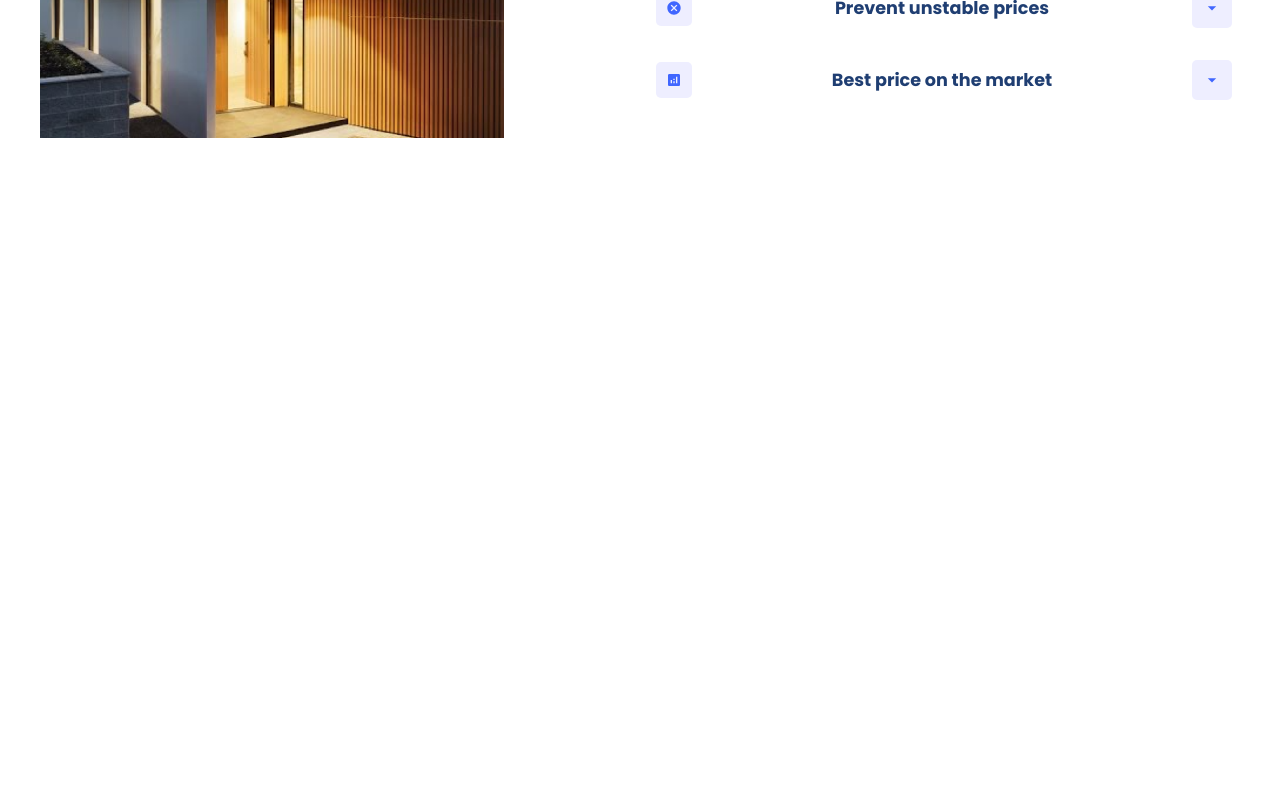
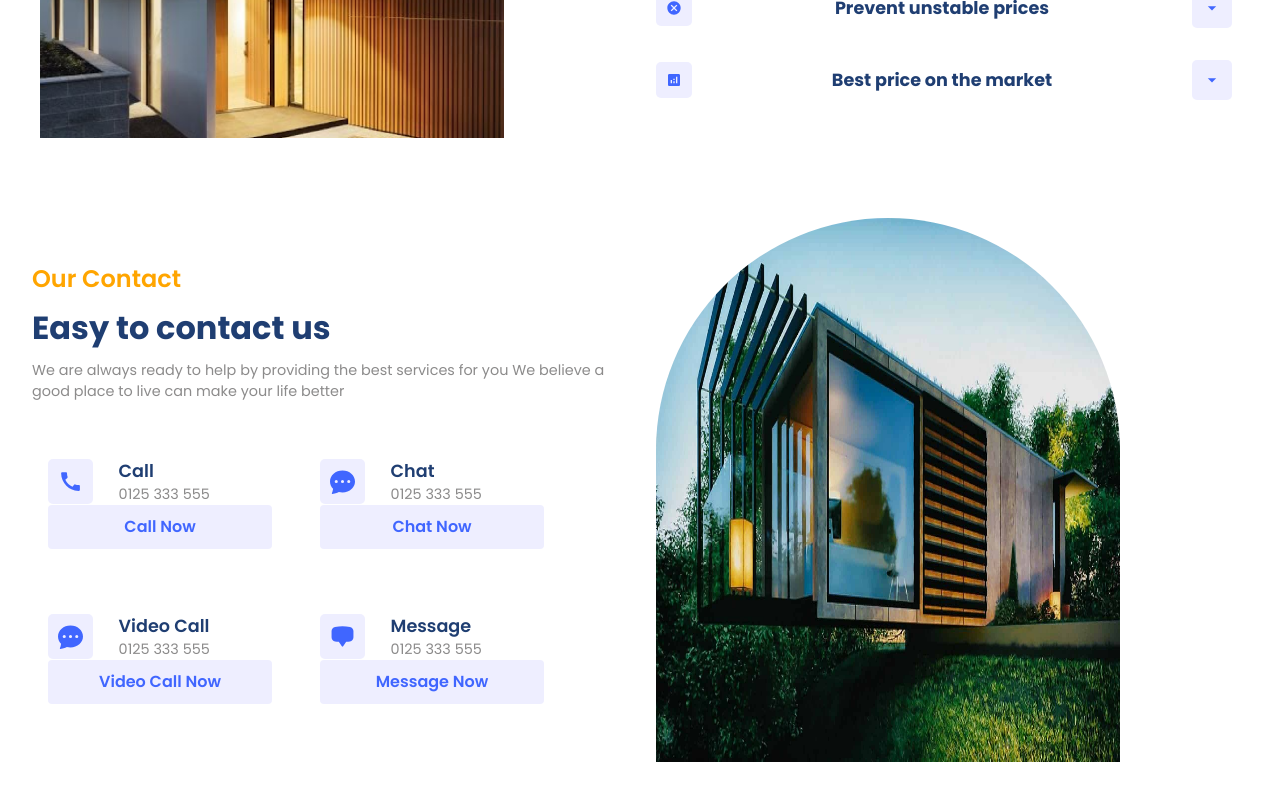
Before and after one commit to haman1/React, a React (Vite) app in the folder ar-homes/: page / in a window 1280 px wide. Shown: the part 1797-2597 px from the top of the page. Before the commit the page ends 1975 px from the top, so only its background shows below. Built offline with nearby package versions, Linux system fonts and the light colour scheme.

Commit message:
contacts section

```diff
--- a/ar-homes/src/App.jsx
+++ b/ar-homes/src/App.jsx
@@ -4,6 +4,7 @@
 import Companies from "./components/companies/Companies";
 import Residencies from "./components/Residencies/Residencies";
 import Value from "./components/value/Value";
+import Contact from "./components/contact/Contact";
 function App() {
   return (
     <div className="App">
@@ -15,6 +16,7 @@
         <Companies/>
         <Residencies />
         <Value />
+        <Contact />
     </div>
   );
 }
--- /dev/null
+++ b/ar-homes/src/components/contact/Contact.css
@@ -0,0 +1,58 @@
+.c-container{
+    justify-content: space-between;
+}
+
+.c-container>div{
+    flex: 1;
+
+}
+
+.c-right{
+    width: 100%;
+}
+
+.c-left{
+    gap: .5rem;
+}
+
+.contactModes .row{
+    margin-top: 2rem;
+    gap: 1rem;
+}
+
+.mode{
+    width: 16rem;
+    padding: 1rem;
+    border: .8px solid rgba(128, 128, 128, alpha);
+    border-radius:1rem;
+    transition: all 300ms ease-in;
+
+}
+
+.mode .button{
+    width: 100%;
+    background:var(--lightBlue);
+    color:var(--blue);
+    font-weight: 600;
+}
+
+.mode > :nth-child(1){
+    width: 100%;
+    gap: 1.6rem;
+}
+
+.mode .detail .primaryText{
+    font-size: 1.1rem;
+    font-weight: 600;
+}
+
+.mode:hover{
+    scale: 1.1;
+    box-shadow: var(--shadow);
+}
+
+.mode .button:hover{
+    background: var(--blue-gradient);
+    color: white;
+    scale:0.8;
+}
--- /dev/null
+++ b/ar-homes/src/components/contact/Contact.jsx
@@ -0,0 +1,101 @@
+import React from 'react';
+import './Contact.css';
+import { MdCall } from 'react-icons/md';
+import {BsFillChatDotsFill} from 'react-icons/bs'
+import{HiChatBubbleBottomCenter} from 'react-icons/hi2'
+function Contact() {
+  return (
+    <div>
+        <section c-wrapper>
+            <div className="paddings innerWidth flexCenter c-container">
+
+                <div className="flexColStart c-left">
+                    <span className='orangeText'>Our Contact</span>
+                    <span className='primaryText'>Easy to contact us</span>
+                    <span className='secondaryText'> We are always ready to help by providing the best services for you We believe a good place to live can make your life better</span>
+
+                    <div className="flexColStart contactModes">
+                        <div className='flexStart row'>
+                            <div className="flexColCenter mode">
+                                <div className='flexStart'>
+                                    <div className="flexCenter icon">
+                                        <MdCall size={25} />
+                                    </div>
+
+                                        <div className="flexColStart detail">
+                                            <span className='primaryText'>Call</span>
+                                            <span className='secondaryText'>0125 333 555</span>
+                                        </div>
+                                </div>
+
+                                <div className="flexCenter button">Call Now</div>
+
+                            </div>
+
+                            <div className="flexColCenter mode">
+                                <div className='flexStart'>
+                                    <div className="flexCenter icon">
+                                        <BsFillChatDotsFill size={25} />
+                                    </div>
+
+                                        <div className="flexColStart detail">
+                                            <span className='primaryText'>Chat</span>
+                                            <span className='secondaryText'>0125 333 555</span>
+                                        </div>
+                                </div>
+
+                                <div className="flexCenter button">Chat Now</div>
+
+                            </div>
+
+                        </div>
+
+                        <div className='flexStart row'>
+                            <div className="flexColCenter mode">
+                                <div className='flexStart'>
+                                    <div className="flexCenter icon">
+                                        <BsFillChatDotsFill size={25} />
+                                    </div>
+
+                                        <div className="flexColStart detail">
+                                            <span className='primaryText'>Video Call</span>
+                                            <span className='secondaryText'>0125 333 555</span>
+                                        </div>
+                                </div>
+
+                                <div className="flexCenter button">Video Call Now</div>
+
+                            </div>
+
+                            <div className="flexColCenter mode">
+                                <div className='flexStart'>
+                                    <div className="flexCenter icon">
+                                        <HiChatBubbleBottomCenter size={25} />
+                                    </div>
+
+                                        <div className="flexColStart detail">
+                                            <span className='primaryText'>Message</span>
+                                            <span className='secondaryText'>0125 333 555</span>
+                                        </div>
+                                </div>
+
+                                <div className="flexCenter button">Message Now</div>
+
+                            </div>
+
+                        </div>
+                    </div>
+                </div>
+
+                <div className="c-right">
+                    <div className="image-container">
+                        <img src="./contact.jpg" alt="" />
+                    </div>
+                </div>
+            </div>
+        </section>
+    </div>
+  )
+}
+
+export default Contact;
```
